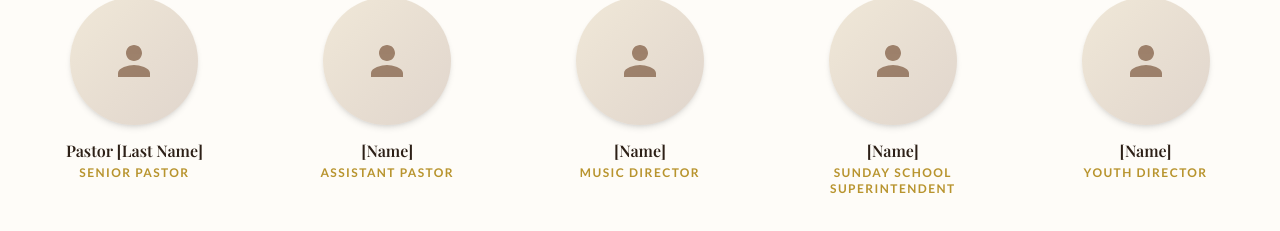
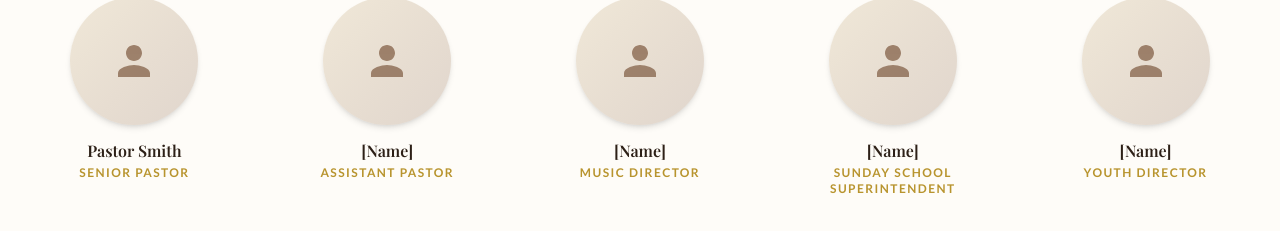
Before and after one commit to edesent/church-boilerplate, a Next.js app: page / in a window 1280 px wide. Shown: the part 2741-2972 px from the top of the page. Built offline with nearby package versions, Linux system fonts and the light colour scheme; a web font is replaced by a local one.

Commit message:
Set Senior Pastor name to Pastor Smith in staff strip

```diff
--- a/src/components/StaffStrip.tsx
+++ b/src/components/StaffStrip.tsx
@@ -2,7 +2,7 @@ import AnimateOnScroll from "./AnimateOnScroll";
 import SectionBadge from "./SectionBadge";
 
 const staff = [
-  { name: "Pastor [Last Name]", role: "Senior Pastor" },
+  { name: "Pastor Smith", role: "Senior Pastor" },
   { name: "[Name]", role: "Assistant Pastor" },
   { name: "[Name]", role: "Music Director" },
   { name: "[Name]", role: "Sunday School Superintendent" },
```
